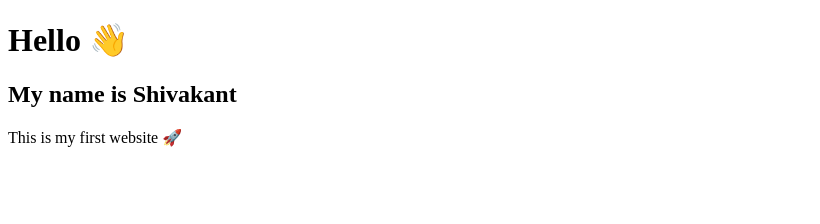
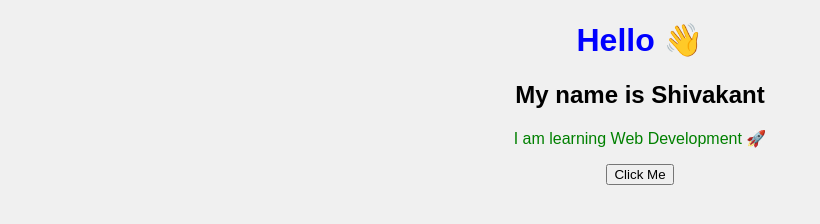
Before and after one commit to Shivakant12104-dev/desktop-tutorial, a plain HTML site: page index.html in a window 1280 px wide. Shown: the whole page, without its empty margins (0-820 px from the left). Drawn offline with Linux system fonts and the light colour scheme.

Commit message:
Update index.html

```diff
--- a/index.html
+++ b/index.html
@@ -2,12 +2,15 @@
 <html>
 <head>
     <title>My First Website</title>
+    <link rel="stylesheet" href="style.css">
 </head>
 <body>
 
     <h1>Hello 👋</h1>
     <h2>My name is Shivakant</h2>
-    <p>This is my first website 🚀</p>
+    <p>I am learning Web Development 🚀</p>
+
+    <button>Click Me</button>
 
 </body>
 </html>
```
